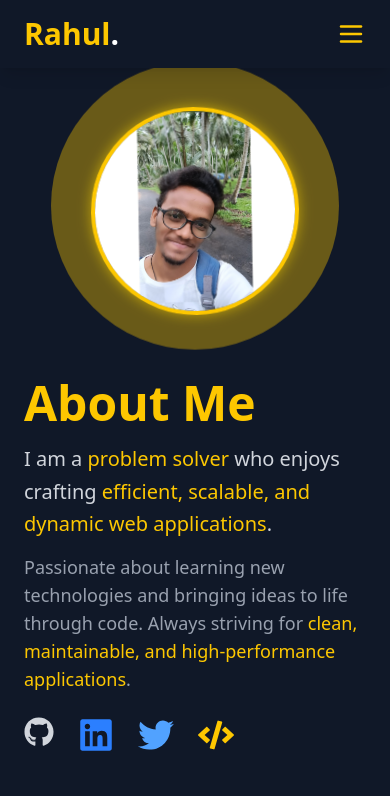
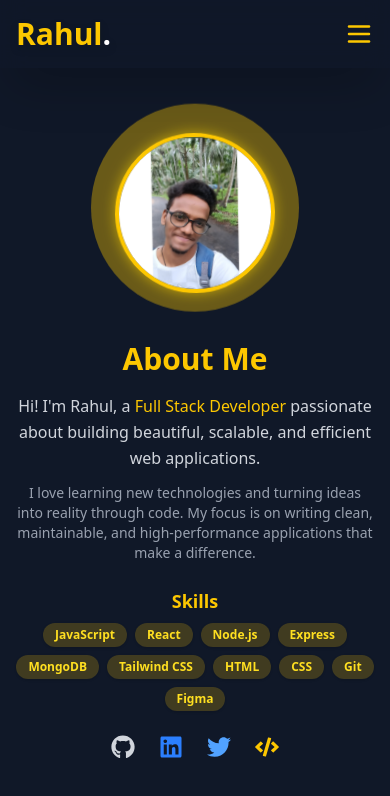
Before and after one commit to PalaniRahulDravid/My_Portfolio, a React (Vite) app: page /about in a window 390 px wide. Shown: the top 796 px of the page. Built offline with nearby package versions, Linux system fonts and the light colour scheme.

Commit message:
Updated mobile view

```diff
--- a/package.json
+++ b/package.json
@@ -11,12 +11,13 @@
   },
   "dependencies": {
     "@tailwindcss/vite": "^4.0.15",
-    "framer-motion": "^12.5.0",
+    "framer-motion": "^12.23.0",
     "lucide-react": "^0.483.0",
     "react": "^19.0.0",
     "react-dom": "^19.0.0",
     "react-icons": "^5.5.0",
-    "react-router-dom": "^7.4.0",
+    "react-router-dom": "^7.6.3",
+    "react-simple-typewriter": "^5.0.1",
     "tailwindcss": "^4.0.15"
   },
   "devDependencies": {
--- a/src/components/Navbar.jsx
+++ b/src/components/Navbar.jsx
@@ -1,30 +1,45 @@
 import { useState } from "react";
-import { Link } from "react-router-dom";
+import { Link, useLocation } from "react-router-dom";
 import { motion } from "framer-motion";
 import { Menu, X } from "lucide-react";
 
 export default function Navbar() {
   const [isOpen, setIsOpen] = useState(false);
+  const location = useLocation();
+
+  const navLinks = [
+    { name: "Home", path: "/" },
+    { name: "About", path: "/about" },
+    { name: "Projects", path: "/projects" },
+    { name: "Contact", path: "/contact" },
+  ];
 
   return (
     <motion.nav
       initial={{ opacity: 0, y: -20 }}
       animate={{ opacity: 1, y: 0 }}
       transition={{ duration: 0.8 }}
-      className="fixed top-0 left-0 w-full bg-gray-900 shadow-lg z-50"
+      className="fixed top-0 left-0 w-full bg-gray-900/80 backdrop-blur-md shadow-2xl z-50"
     >
-      <div className="max-w-6xl mx-auto px-6 py-4 flex justify-between items-center">
-        <h1 className="text-3xl font-extrabold text-yellow-400">
+      <div className="max-w-6xl mx-auto px-4 sm:px-6 py-4 flex justify-between items-center">
+        <h1 className="text-3xl font-extrabold text-yellow-400 drop-shadow-lg">
           Rahul<span className="text-white">.</span>
         </h1>
-
-        <div className="hidden md:flex space-x-10">
-          <Link to="/" className="nav-link">Home</Link>
-          <Link to="/about" className="nav-link">About</Link>
-          <Link to="/projects" className="nav-link">Projects</Link>
-          <Link to="/contact" className="nav-link">Contact</Link>
+        <div className="hidden md:flex space-x-8">
+          {navLinks.map((link) => (
+            <Link
+              key={link.name}
+              to={link.path}
+              className={`nav-link font-semibold transition ${
+                location.pathname === link.path
+                  ? "text-yellow-400 border-b-2 border-yellow-400"
+                  : "text-white hover:text-yellow-400"
+              }`}
+            >
+              {link.name}
+            </Link>
+          ))}
         </div>
-
         <button
           className="md:hidden text-yellow-400"
           onClick={() => setIsOpen(!isOpen)}
@@ -32,18 +47,27 @@ export default function Navbar() {
           {isOpen ? <X size={30} /> : <Menu size={30} />}
         </button>
       </div>
-
       {isOpen && (
         <motion.div
           initial={{ opacity: 0, y: -10 }}
           animate={{ opacity: 1, y: 0 }}
           transition={{ duration: 0.5 }}
-          className="md:hidden bg-gray-800 text-white flex flex-col items-center py-4 space-y-4"
+          className="md:hidden bg-gray-800/95 backdrop-blur-md text-white flex flex-col items-center py-4 space-y-4 shadow-lg"
         >
-          <Link to="/" className="mobile-nav-link" onClick={() => setIsOpen(false)}>Home</Link>
-          <Link to="/about" className="mobile-nav-link" onClick={() => setIsOpen(false)}>About</Link>
-          <Link to="/projects" className="mobile-nav-link" onClick={() => setIsOpen(false)}>Projects</Link>
-          <Link to="/contact" className="mobile-nav-link" onClick={() => setIsOpen(false)}>Contact</Link>
+          {navLinks.map((link) => (
+            <Link
+              key={link.name}
+              to={link.path}
+              className={`mobile-nav-link font-semibold text-lg ${
+                location.pathname === link.path
+                  ? "text-yellow-400"
+                  : "text-white hover:text-yellow-400"
+              }`}
+              onClick={() => setIsOpen(false)}
+            >
+              {link.name}
+            </Link>
+          ))}
         </motion.div>
       )}
     </motion.nav>
--- a/src/pages/About.jsx
+++ b/src/pages/About.jsx
@@ -1,10 +1,23 @@
 import { motion } from "framer-motion";
 import { FaGithub, FaLinkedin, FaTwitter, FaCode } from "react-icons/fa";
 
+const skills = [
+  "JavaScript",
+  "React",
+  "Node.js",
+  "Express",
+  "MongoDB",
+  "Tailwind CSS",
+  "HTML",
+  "CSS",
+  "Git",
+  "Figma",
+];
+
 export default function About() {
   return (
-    <section className="min-h-screen flex items-center justify-center bg-gray-900 text-white px-6 md:px-10">
-      <div className="max-w-6xl w-full grid grid-cols-1 md:grid-cols-2 gap-12 items-center">
+    <section className="min-h-screen flex items-center justify-center bg-gray-900 text-white px-4 sm:px-10">
+      <div className="max-w-6xl w-full grid grid-cols-1 md:grid-cols-2 gap-8 sm:gap-12 items-center">
 
         <motion.div
           initial={{ opacity: 0, scale: 0.7, y: -20 }}
@@ -12,19 +25,18 @@ export default function About() {
           transition={{ duration: 1.2, ease: "easeOut" }}
           whileHover={{ scale: 1.05 }}
           whileTap={{ scale: 0.95 }}
-          className="flex justify-center md:justify-start"
+          className="flex justify-center md:justify-start mt-8 md:mt-0"
         >
-          <div className="relative w-60 h-60 md:w-80 md:h-80 flex items-center justify-center">
+          <div className="relative w-48 xs:w-56 sm:w-80 h-48 xs:h-56 sm:h-80 flex items-center justify-center">
             <motion.div
               animate={{ y: [0, -10, 0] }}
               transition={{ duration: 2, repeat: Infinity, ease: "easeInOut" }}
-              className="absolute w-72 h-72 md:w-96 md:h-96 bg-yellow-400 rounded-full opacity-25 animate-pulse"
+              className="absolute w-52 xs:w-64 sm:w-96 h-52 xs:h-64 sm:h-96 bg-yellow-400 rounded-full opacity-25 animate-pulse"
             ></motion.div>
-
             <motion.img
               src="/profile.png"
               alt="Rahul's Profile"
-              className="w-52 h-52 md:w-72 md:h-72 object-cover rounded-full border-4 border-yellow-400 shadow-2xl"
+              className="w-40 xs:w-48 sm:w-72 h-40 xs:h-48 sm:h-72 object-cover rounded-full border-4 border-yellow-400 shadow-2xl"
               animate={{
                 rotate: [0, 2, -2, 0],
                 boxShadow: [
@@ -38,39 +50,73 @@ export default function About() {
           </div>
         </motion.div>
 
+        {/* About Content */}
         <motion.div
           initial={{ opacity: 0, x: 50 }}
           animate={{ opacity: 1, x: 0 }}
           transition={{ duration: 1 }}
         >
-          <h2 className="text-5xl md:text-6xl font-extrabold text-yellow-400">About Me</h2>
-          <p className="text-xl md:text-2xl mt-4 text-gray-300 leading-relaxed">
-            I am a <span className="text-yellow-400">problem solver</span> who enjoys crafting <span className="text-yellow-400">efficient, scalable, and dynamic web applications</span>.
+          <h2 className="text-3xl xs:text-4xl sm:text-5xl md:text-6xl font-extrabold text-yellow-400 text-center md:text-left">
+            About Me
+          </h2>
+          <p className="text-base xs:text-lg sm:text-xl md:text-2xl mt-4 text-gray-300 leading-relaxed text-center md:text-left">
+            Hi! I'm Rahul, a <span className="text-yellow-400">Full Stack Developer</span> passionate about building beautiful, scalable, and efficient web applications.
           </p>
-          <p className="mt-3 text-gray-400 text-lg">
-            Passionate about learning new technologies and bringing ideas to life through code. Always striving for <span className="text-yellow-400">clean, maintainable, and high-performance applications</span>.
+          <p className="mt-3 text-gray-400 text-sm xs:text-base sm:text-lg text-center md:text-left">
+            I love learning new technologies and turning ideas into reality through code. My focus is on writing clean, maintainable, and high-performance applications that make a difference.
           </p>
-
-          <div className="mt-6 flex space-x-6">
-            <a href="https://github.com/PalaniRahulDravid" target="_blank" rel="noopener noreferrer"
-              className="text-gray-300 hover:text-white text-3xl md:text-4xl transition duration-300">
+          <div className="mb-6 mt-6">
+            <h3 className="text-lg xs:text-xl font-semibold text-yellow-400 mb-2 text-center md:text-left">Skills</h3>
+            <div className="flex flex-wrap gap-2 justify-center md:justify-start">
+              {skills.map((skill) => (
+                <span
+                  key={skill}
+                  className="bg-yellow-400/20 text-yellow-300 px-3 py-1 rounded-full font-semibold text-xs xs:text-sm shadow hover:bg-yellow-400/40 transition"
+                >
+                  {skill}
+                </span>
+              ))}
+            </div>
+          </div>
+          <div className="flex space-x-6 mt-4 justify-center md:justify-start">
+            <a
+              href="https://github.com/PalaniRahulDravid"
+              target="_blank"
+              rel="noopener noreferrer"
+              className="text-gray-300 hover:text-white text-2xl xs:text-3xl md:text-4xl transition duration-300"
+              aria-label="GitHub"
+            >
               <FaGithub />
             </a>
-            <a href="https://www.linkedin.com/in/palani-rahul-dravid-a89916292/" target="_blank" rel="noopener noreferrer"
-              className="text-blue-500 hover:text-blue-700 text-4xl transition duration-300">
+            <a
+              href="https://www.linkedin.com/in/palani-rahul-dravid-a89916292/"
+              target="_blank"
+              rel="noopener noreferrer"
+              className="text-blue-500 hover:text-blue-700 text-2xl xs:text-3xl md:text-4xl transition duration-300"
+              aria-label="LinkedIn"
+            >
               <FaLinkedin />
             </a>
-            <a href="https://x.com/rahulprince2526?t=13eWwpLeLtpNofPCAtO__A&s=09" target="_blank" rel="noopener noreferrer"
-              className="text-blue-400 hover:text-blue-600 text-4xl transition duration-300">
+            <a
+              href="https://x.com/rahulprince2526?t=13eWwpLeLtpNofPCAtO__A&s=09"
+              target="_blank"
+              rel="noopener noreferrer"
+              className="text-blue-400 hover:text-blue-600 text-2xl xs:text-3xl md:text-4xl transition duration-300"
+              aria-label="Twitter"
+            >
               <FaTwitter />
             </a>
-            <a href="https://leetcode.com/u/palani_rahul_dravid/" target="_blank" rel="noopener noreferrer"
-              className="text-yellow-400 hover:text-yellow-500 text-4xl transition duration-300">
+            <a
+              href="https://leetcode.com/u/palani_rahul_dravid/"
+              target="_blank"
+              rel="noopener noreferrer"
+              className="text-yellow-400 hover:text-yellow-500 text-2xl xs:text-3xl md:text-4xl transition duration-300"
+              aria-label="LeetCode"
+            >
               <FaCode />
             </a>
           </div>
         </motion.div>
-
       </div>
     </section>
   );
--- a/src/pages/Contact.jsx
+++ b/src/pages/Contact.jsx
@@ -34,9 +34,9 @@ export default function Contact() {
   };
 
   return (
-    <section className="min-h-screen bg-gray-900 text-white py-20 px-10">
+    <section className="min-h-screen bg-gray-900 text-white py-16 px-4 sm:px-10 flex flex-col justify-center">
       <motion.h2
-        className="text-6xl font-extrabold text-yellow-400 text-center mb-12"
+        className="text-4xl xs:text-5xl sm:text-6xl font-extrabold text-yellow-400 text-center mb-8 sm:mb-12"
         initial={{ opacity: 0, y: -20 }}
         animate={{ opacity: 1, y: 0 }}
         transition={{ duration: 1 }}
@@ -44,48 +44,54 @@ export default function Contact() {
         Contact Me
       </motion.h2>
 
-      <div className="max-w-4xl mx-auto bg-gray-800 p-10 rounded-2xl shadow-lg">
+      <div className="max-w-3xl mx-auto w-full bg-gray-800 p-4 xs:p-6 sm:p-10 rounded-2xl shadow-lg">
         {submitted ? (
           <motion.p
-            className="text-xl text-green-400 text-center"
+            className="text-xl text-green-400 text-center py-10"
             initial={{ opacity: 0 }}
             animate={{ opacity: 1 }}
           >
             Thank you! I'll get back to you soon. ✅
           </motion.p>
         ) : (
-          <form onSubmit={handleSubmit} className="flex flex-col space-y-6">
+          <form onSubmit={handleSubmit} className="flex flex-col gap-4 xs:gap-6">
+            <div className="flex flex-col gap-2">
               <input
                 type="text"
                 name="name"
                 placeholder="Your Name"
                 value={formData.name}
                 onChange={handleChange}
-              className="p-4 rounded-lg bg-gray-700 text-white outline-none focus:ring-2 focus:ring-yellow-400"
+                className="p-4 rounded-lg bg-gray-700 text-white outline-none focus:ring-2 focus:ring-yellow-400 placeholder:text-gray-400"
               />
-            {errors.name && <p className="text-red-500 text-sm">{errors.name}</p>}
+              {errors.name && <p className="text-red-500 text-xs">{errors.name}</p>}
+            </div>
+            <div className="flex flex-col gap-2">
               <input
                 type="email"
                 name="email"
                 placeholder="Your Email"
                 value={formData.email}
                 onChange={handleChange}
-              className="p-4 rounded-lg bg-gray-700 text-white outline-none focus:ring-2 focus:ring-yellow-400"
+                className="p-4 rounded-lg bg-gray-700 text-white outline-none focus:ring-2 focus:ring-yellow-400 placeholder:text-gray-400"
               />
-            {errors.email && <p className="text-red-500 text-sm">{errors.email}</p>}
+              {errors.email && <p className="text-red-500 text-xs">{errors.email}</p>}
+            </div>
+            <div className="flex flex-col gap-2">
               <textarea
                 name="message"
                 placeholder="Your Message"
                 rows="5"
                 value={formData.message}
                 onChange={handleChange}
-              className="p-4 rounded-lg bg-gray-700 text-white outline-none focus:ring-2 focus:ring-yellow-400"
+                className="p-4 rounded-lg bg-gray-700 text-white outline-none focus:ring-2 focus:ring-yellow-400 placeholder:text-gray-400 resize-none"
               ></textarea>
-            {errors.message && <p className="text-red-500 text-sm">{errors.message}</p>}
+              {errors.message && <p className="text-red-500 text-xs">{errors.message}</p>}
+            </div>
             <motion.button
               type="submit"
-              className="bg-yellow-400 text-gray-900 px-6 py-3 rounded-lg font-bold text-lg hover:bg-yellow-500 transition cursor-pointer"
-              whileHover={{ scale: 1.05 }}
+              className="w-full bg-gradient-to-r from-yellow-400 to-yellow-500 text-gray-900 px-6 py-3 rounded-lg font-bold text-lg hover:from-yellow-500 hover:to-yellow-400 shadow-lg transition cursor-pointer"
+              whileHover={{ scale: 1.04 }}
             >
               Send Message
             </motion.button>
@@ -93,12 +99,13 @@ export default function Contact() {
         )}
       </div>
 
-      <div className="mt-12 flex justify-center space-x-6">
+      <div className="mt-10 flex flex-row flex-wrap items-center justify-center gap-6">
         <a
           href="https://github.com/PalaniRahulDravid"
           target="_blank"
           rel="noopener noreferrer"
-          className="text-yellow-400 text-3xl hover:text-yellow-500 transition"
+          className="bg-gray-800 p-4 rounded-full shadow-lg text-yellow-400 text-3xl hover:bg-yellow-400 hover:text-gray-900 transition duration-300"
+          aria-label="GitHub"
         >
           <FaGithub />
         </a>
@@ -106,13 +113,15 @@ export default function Contact() {
           href="https://www.linkedin.com/in/palani-rahul-dravid-a89916292/"
           target="_blank"
           rel="noopener noreferrer"
-          className="text-yellow-400 text-3xl hover:text-yellow-500 transition"
+          className="bg-gray-800 p-4 rounded-full shadow-lg text-yellow-400 text-3xl hover:bg-blue-500 hover:text-white transition duration-300"
+          aria-label="LinkedIn"
         >
           <FaLinkedin />
         </a>
         <a
           href="mailto:rahuldravidpalani2005@gmail.com"
-          className="text-yellow-400 text-3xl hover:text-yellow-500 transition"
+          className="bg-gray-800 p-4 rounded-full shadow-lg text-yellow-400 text-3xl hover:bg-red-400 hover:text-white transition duration-300"
+          aria-label="Email"
         >
           <FaEnvelope />
         </a>
--- a/src/pages/Home.jsx
+++ b/src/pages/Home.jsx
@@ -2,8 +2,8 @@ import { motion } from "framer-motion";
 
 export default function Home() {
   return (
-    <section className="h-screen flex items-center justify-center bg-gray-900 text-white px-6 sm:px-10">
-      <div className="max-w-6xl w-full grid grid-cols-1 md:grid-cols-2 gap-12 items-center">
+    <section className="h-screen flex items-center justify-center bg-gray-900 text-white px-4 sm:px-10">
+      <div className="max-w-6xl w-full grid grid-cols-1 md:grid-cols-2 gap-8 sm:gap-12 items-center">
 
         <motion.div
           initial={{ opacity: 0, x: -50 }}
@@ -11,25 +11,25 @@ export default function Home() {
           transition={{ duration: 1 }}
           className="order-2 md:order-1"
         >
-          <h1 className="text-4xl sm:text-6xl font-extrabold text-yellow-400">
+          <h1 className="text-3xl xs:text-4xl sm:text-6xl font-extrabold text-yellow-400 text-center md:text-left">
             Hi, I'm Rahul 👋
           </h1>
-          <p className="text-lg sm:text-2xl mt-4 text-gray-300 leading-relaxed">
+          <p className="text-base xs:text-lg sm:text-2xl mt-4 text-gray-300 leading-relaxed text-center md:text-left">
             A passionate <span className="text-yellow-400">Full Stack Developer</span> 🚀
           </p>
-          <p className="mt-3 text-gray-400 text-base sm:text-lg">
+          <p className="mt-3 text-gray-400 text-sm xs:text-base sm:text-lg text-center md:text-left">
             I build interactive, responsive, and user-friendly web applications.
           </p>
-          <div className="mt-10 sm:mt-8 flex flex-col sm:flex-row items-center space-y-4 sm:space-y-0 sm:space-x-6">
+          <div className="mt-8 sm:mt-8 flex flex-col sm:flex-row items-center sm:items-start space-y-4 sm:space-y-0 sm:space-x-6">
             <a
               href="projects"
-              className="bg-yellow-400 text-gray-900 px-6 sm:px-8 py-3 rounded-lg font-bold text-lg sm:text-xl shadow-lg hover:bg-yellow-500 transition"
+              className="w-full sm:w-auto text-center bg-yellow-400 text-gray-900 px-6 sm:px-8 py-3 rounded-lg font-bold text-base sm:text-xl shadow-lg hover:bg-yellow-500 transition"
             >
               View My Work
             </a>
             <a
               href="contact"
-              className="border-2 border-yellow-400 px-6 sm:px-8 py-3 rounded-lg font-bold text-lg sm:text-xl shadow-lg hover:bg-yellow-400 hover:text-gray-900 transition"
+              className="w-full sm:w-auto text-center border-2 border-yellow-400 px-6 sm:px-8 py-3 rounded-lg font-bold text-base sm:text-xl shadow-lg hover:bg-yellow-400 hover:text-gray-900 transition"
             >
               Hire Me
             </a>
@@ -40,14 +40,14 @@ export default function Home() {
           initial={{ opacity: 0, scale: 0.8 }}
           animate={{ opacity: 1, scale: 1 }}
           transition={{ duration: 1.2 }}
-          className="flex justify-center md:justify-end order-1 md:order-2"
+          className="flex justify-center md:justify-end order-1 md:order-2 mt-8 md:mt-0"
         >
-          <div className="relative w-64 sm:w-80 h-64 sm:h-80 flex items-center justify-center md:ml-10">
-            <div className="absolute w-72 sm:w-96 h-72 sm:h-96 bg-yellow-400 rounded-full opacity-25 animate-pulse"></div>
+          <div className="relative w-48 xs:w-56 sm:w-80 h-48 xs:h-56 sm:h-80 flex items-center justify-center md:ml-10">
+            <div className="absolute w-52 xs:w-64 sm:w-96 h-52 xs:h-64 sm:h-96 bg-yellow-400 rounded-full opacity-25 animate-pulse"></div>
             <img
               src="/profile.png"
               alt="Rahul's Profile"
-              className="w-56 sm:w-72 h-56 sm:h-72 object-cover rounded-full border-4 border-yellow-400 shadow-2xl"
+              className="w-40 xs:w-48 sm:w-72 h-40 xs:h-48 sm:h-72 object-cover rounded-full border-4 border-yellow-400 shadow-2xl"
             />
           </div>
         </motion.div>
--- a/src/pages/Projects.jsx
+++ b/src/pages/Projects.jsx
@@ -10,7 +10,7 @@ const projects = [
     github: "https://github.com/PalaniRahulDravid/Funny-ChatBot",
     live: "https://palanirahuldravid.github.io/Funny-ChatBot/",
     image:
-      "https://www.saasaspire.com/wp-content/uploads/2023/11/banner-of-of-Funny-Questions-to-Ask-a-Chatbot-1.jpg",
+      "https://static.vecteezy.com/system/resources/previews/023/512/294/non_2x/funny-chatbot-online-help-customer-assistant-bot-vector.jpg"
   },
   {
     title: "Admin Dashboard",
@@ -42,9 +42,9 @@ const projects = [
 
 export default function Projects() {
   return (
-    <section className="min-h-screen bg-gray-900 text-white py-20 px-10">
+    <section className="min-h-screen bg-gray-900 text-white py-20 px-4 sm:px-10">
       <motion.h2
-        className="text-6xl font-extrabold text-yellow-400 text-center mb-12"
+        className="text-4xl xs:text-5xl sm:text-6xl font-extrabold text-yellow-400 text-center mb-8 sm:mb-12"
         initial={{ opacity: 0, y: -20 }}
         animate={{ opacity: 1, y: 0 }}
         transition={{ duration: 1 }}
@@ -52,11 +52,11 @@ export default function Projects() {
         My Projects
       </motion.h2>
 
-      <div className="max-w-6xl mx-auto grid grid-cols-1 md:grid-cols-2 lg:grid-cols-2 gap-12">
+      <div className="max-w-6xl mx-auto grid grid-cols-1 md:grid-cols-2 gap-8 sm:gap-12">
         {projects.map((project, index) => (
           <motion.div
             key={index}
-            className="relative bg-gray-800 p-6 rounded-2xl shadow-lg hover:shadow-2xl transition transform hover:scale-105 hover:border-yellow-400 border-2 border-transparent cursor-pointer"
+            className="relative bg-gray-800 p-4 xs:p-6 rounded-2xl shadow-lg hover:shadow-2xl transition transform hover:scale-105 hover:border-yellow-400 border-2 border-transparent cursor-pointer flex flex-col"
             initial={{ opacity: 0, y: 20 }}
             animate={{ opacity: 1, y: 0 }}
             transition={{ duration: 0.8, delay: index * 0.2 }}
@@ -65,19 +65,19 @@ export default function Projects() {
               <motion.img
                 src={project.image}
                 alt={project.title}
-                className="w-full h-48 object-cover rounded-lg transition duration-500 filter blur-sm hover:blur-none"
+                className="w-full h-40 xs:h-48 object-cover rounded-lg transition duration-500 filter blur-sm hover:blur-none"
               />
             </div>
-            <h3 className="text-3xl font-bold text-yellow-400 mt-4">
+            <h3 className="text-2xl xs:text-3xl font-bold text-yellow-400 mt-4 text-center md:text-left">
               {project.title}
             </h3>
-            <p className="text-gray-300 mt-2">{project.description}</p>
-            <div className="mt-4 flex space-x-4">
+            <p className="text-gray-300 mt-2 text-center md:text-left">{project.description}</p>
+            <div className="mt-4 flex flex-col xs:flex-row gap-3 xs:gap-4 items-center xs:items-start justify-center md:justify-start">
               <a
                 href={project.github}
                 target="_blank"
                 rel="noopener noreferrer"
-                className="inline-flex items-center space-x-2 text-yellow-400 hover:text-yellow-500 text-lg font-semibold"
+                className="w-full xs:w-auto inline-flex items-center justify-center space-x-2 text-yellow-400 hover:text-yellow-500 text-base xs:text-lg font-semibold border border-yellow-400 rounded-lg px-4 py-2 transition"
               >
                 <FaGithub />
                 <span>GitHub</span>
@@ -88,7 +88,7 @@ export default function Projects() {
                   href={project.live}
                   target="_blank"
                   rel="noopener noreferrer"
-                  className="inline-flex items-center space-x-2 text-green-400 hover:text-green-500 text-lg font-semibold"
+                  className="w-full xs:w-auto inline-flex items-center justify-center space-x-2 text-green-400 hover:text-green-500 text-base xs:text-lg font-semibold border border-green-400 rounded-lg px-4 py-2 transition"
                 >
                   <BiLinkExternal />
                   <span>Live Demo</span>
```
Also changed, not shown: 1 other file (tests, documents, lock files or other folders). Lines whose indentation alone changed are shown as unchanged.
